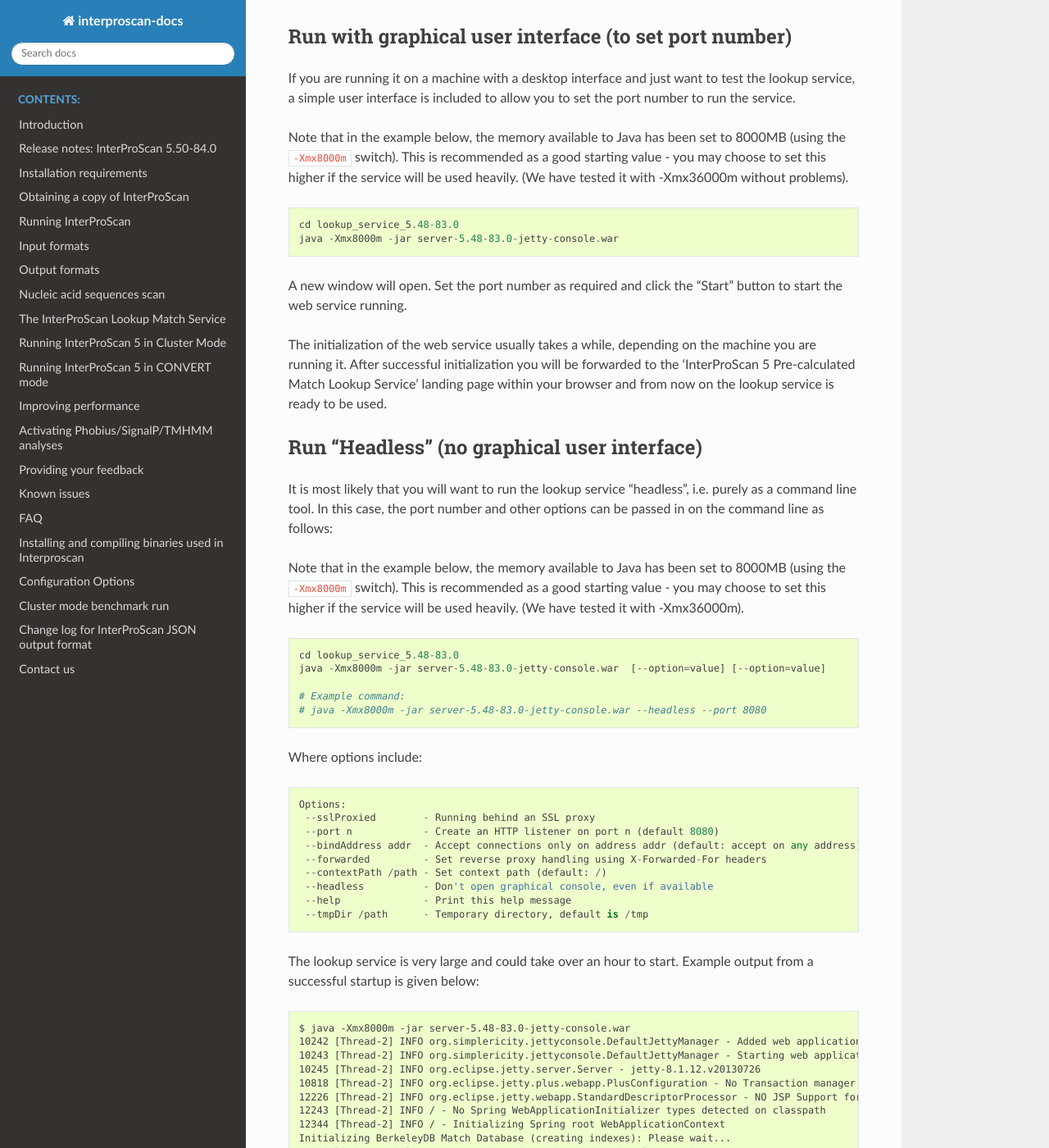
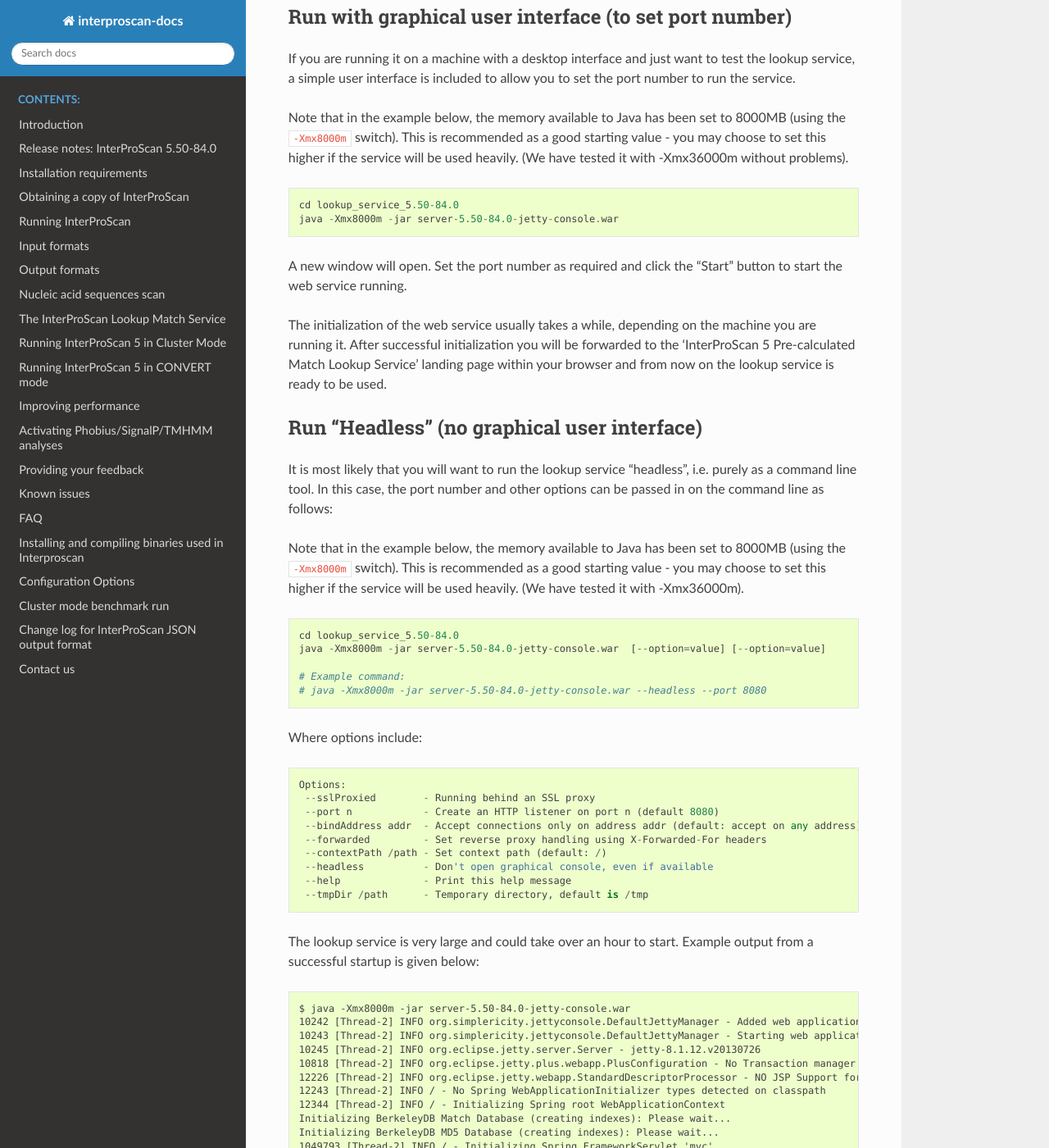
Before and after one commit to ebi-pf-team/interproscan-docs, a Sphinx documentation site: the page built from docs/UserDocs.rst, in a window 1280 px wide and 1400 px high, scrolled down 26995 px. Shown: the whole window at 82% size. Built offline with Sphinx 7.4.7 and the Read the Docs theme 2.0.0, drawn with Linux system fonts in a browser that asks for light colours; some of the changed text lies outside the part shown.

Commit message:
add new lookup version

```diff
--- a/docs/HowToRun.rst
+++ b/docs/HowToRun.rst
@@ -242,7 +242,7 @@
 
 ::
 
-    ./interproscan.sh -appl CDD,COILS,Gene3D,HAMAP,MobiDBLite,PANTHER,Pfam,PIRSF,PRINTS,ProDom,PROSITEPATTERNS,PROSITEPROFILES,SFLD,SMART,SUPERFAMILY,TIGRFAM -i /path/to/sequences.fasta
+    ./interproscan.sh -appl CDD,COILS,Gene3D,HAMAP,MobiDBLite,PANTHER,Pfam,PIRSF,PRINTS,PROSITEPATTERNS,PROSITEPROFILES,SFLD,SMART,SUPERFAMILY,TIGRFAM -i /path/to/sequences.fasta
 
 A list of all available analyses is in the section "`Included
 Analyses <#included-analyses>`__"
@@ -369,7 +369,6 @@
 - `Pfam <http://pfam.sanger.ac.uk/>`__
 - `PIRSF <http://pir.georgetown.edu/pirwww/dbinfo/pirsf.shtml>`__
 - `PRINTS <http://www.bioinf.manchester.ac.uk/dbbrowser/PRINTS/index.php>`__
-- `ProDom <http://prodom.prabi.fr/prodom/current/html/home.php>`__
 - `PROSITE <http://prosite.expasy.org/>`__ (Profiles and Patterns)
 - `SFLD <http://sfld.rbvi.ucsf.edu/django/>`__
 - `SMART <http://smart.embl-heidelberg.de/>`__ (unlicensed components only
--- a/docs/LocalLookupService.rst
+++ b/docs/LocalLookupService.rst
@@ -60,8 +60,8 @@
 Obtaining the lookup service
 ----------------------------
 
-Version 5.46-81.0 of the lookup service is only compatible with version
-5.46-81.0 of InterProScan. Instructions below are for installing the
+Version 5.50-84.0 of the lookup service is only compatible with version
+5.50-84.0 of InterProScan. Instructions below are for installing the
 latest version, you can download previous versions of the lookup service
 from ftp://ftp.ebi.ac.uk/pub/software/unix/iprscan/5/lookup_service/.
 
@@ -76,22 +76,22 @@
     cd i5_lookup_service
 
     # Download the tarball and the MD5 file.
-    wget ftp://ftp.ebi.ac.uk/pub/software/unix/iprscan/5/lookup_service/lookup_service_5.48-83.0.tar.gz
-    wget ftp://ftp.ebi.ac.uk/pub/software/unix/iprscan/5/lookup_service/lookup_service_5.48-83.0.tar.gz.md5
+    wget ftp://ftp.ebi.ac.uk/pub/software/unix/iprscan/5/lookup_service/lookup_service_5.50-84.0.tar.gz
+    wget ftp://ftp.ebi.ac.uk/pub/software/unix/iprscan/5/lookup_service/lookup_service_5.50-84.0.tar.gz.md5
 
     # Recommended checksum to confirm the download was successful:
-    md5sum -c lookup_service_5.48-83.0.tar.gz.md5
-    # Must return *lookup_service_5.48-83.0.tar.gz: OK*
+    md5sum -c lookup_service_5.50-84.0.tar.gz.md5
+    # Must return *lookup_service_5.50-84.0.tar.gz: OK*
     # If not - try downloading the file again as it may be a corrupted copy.
 
 (Direct link:
-ftp://ftp.ebi.ac.uk/pub/software/unix/iprscan/5/lookup_service/lookup_service_5.48-83.0.tar.gz)
+ftp://ftp.ebi.ac.uk/pub/software/unix/iprscan/5/lookup_service/lookup_service_5.50-84.0.tar.gz)
 
 Extract the tarball:
 
 ::
 
-    tar -pxvzf lookup_service_5.48-83.0.tar.gz
+    tar -pxvzf lookup_service_5.50-84.0.tar.gz
 
     # where:
     #     p = preserve the file permissions
@@ -116,8 +116,8 @@
 
 ::
 
-    cd lookup_service_5.48-83.0
-    java -Xmx8000m -jar server-5.48-83.0-jetty-console.war
+    cd lookup_service_5.50-84.0
+    java -Xmx8000m -jar server-5.50-84.0-jetty-console.war
 
 A new window will open. Set the port number as required and click the
 "Start" button to start the web service running.
@@ -143,11 +143,11 @@
 
 ::
 
-    cd lookup_service_5.48-83.0
-    java -Xmx8000m -jar server-5.48-83.0-jetty-console.war  [--option=value] [--option=value]
+    cd lookup_service_5.50-84.0
+    java -Xmx8000m -jar server-5.50-84.0-jetty-console.war  [--option=value] [--option=value]
 
     # Example command:
-    # java -Xmx8000m -jar server-5.48-83.0-jetty-console.war --headless --port 8080
+    # java -Xmx8000m -jar server-5.50-84.0-jetty-console.war --headless --port 8080
 
 Where options include:
 
@@ -171,8 +171,8 @@
 
 ::
 
-    $ java -Xmx8000m -jar server-5.48-83.0-jetty-console.war
-    10242 [Thread-2] INFO org.simplericity.jettyconsole.DefaultJettyManager - Added web application on path / from war /example/path/to/server-5.48-83.0-jetty-console.war
+    $ java -Xmx8000m -jar server-5.50-84.0-jetty-console.war
+    10242 [Thread-2] INFO org.simplericity.jettyconsole.DefaultJettyManager - Added web application on path / from war /example/path/to/server-5.50-84.0-jetty-console.war
     10243 [Thread-2] INFO org.simplericity.jettyconsole.DefaultJettyManager - Starting web application on port 8080
     10245 [Thread-2] INFO org.eclipse.jetty.server.Server - jetty-8.1.12.v20130726
     10818 [Thread-2] INFO org.eclipse.jetty.plus.webapp.PlusConfiguration - No Transaction manager found - if your webapp requires one, please configure one.
```
